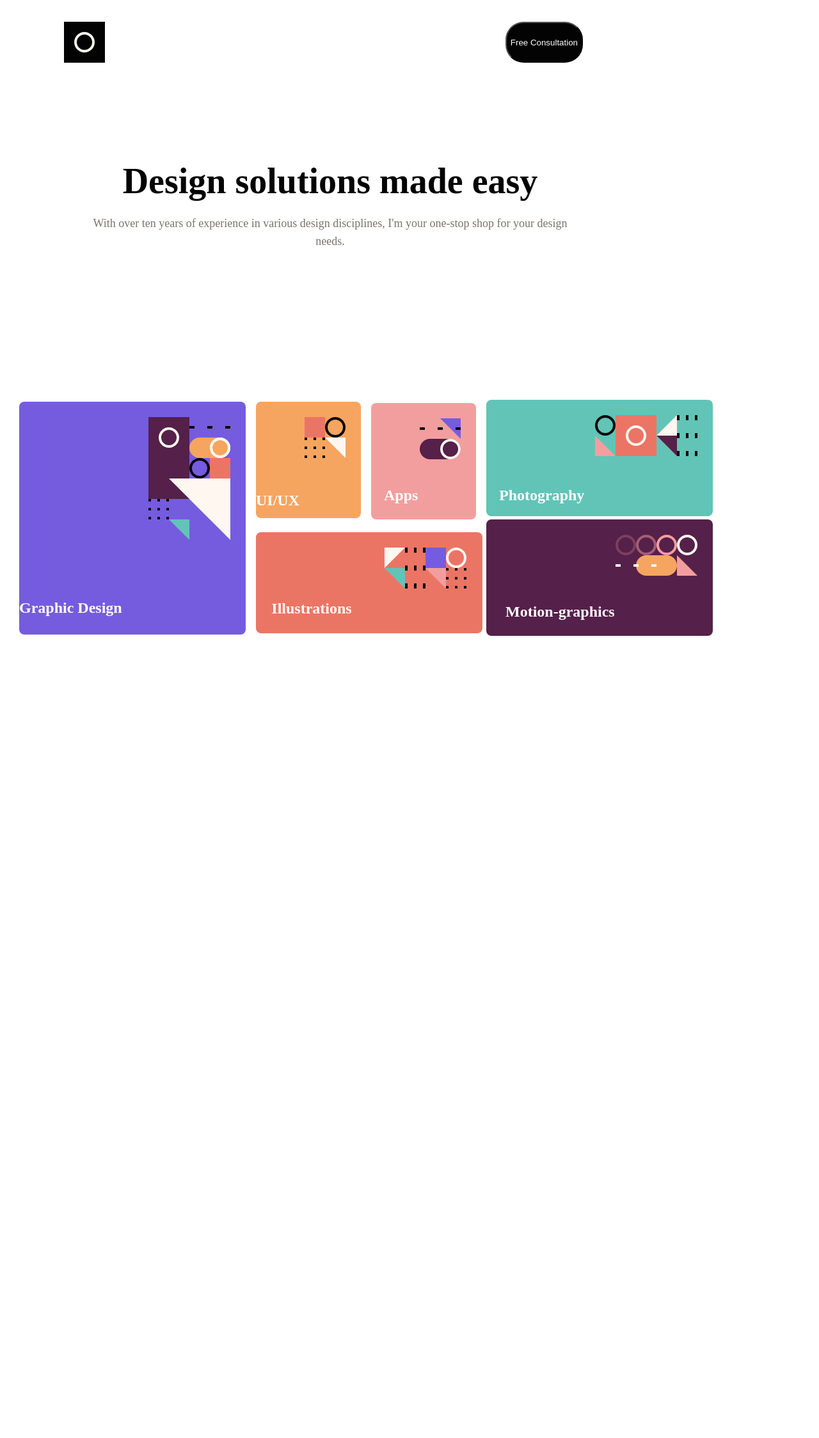
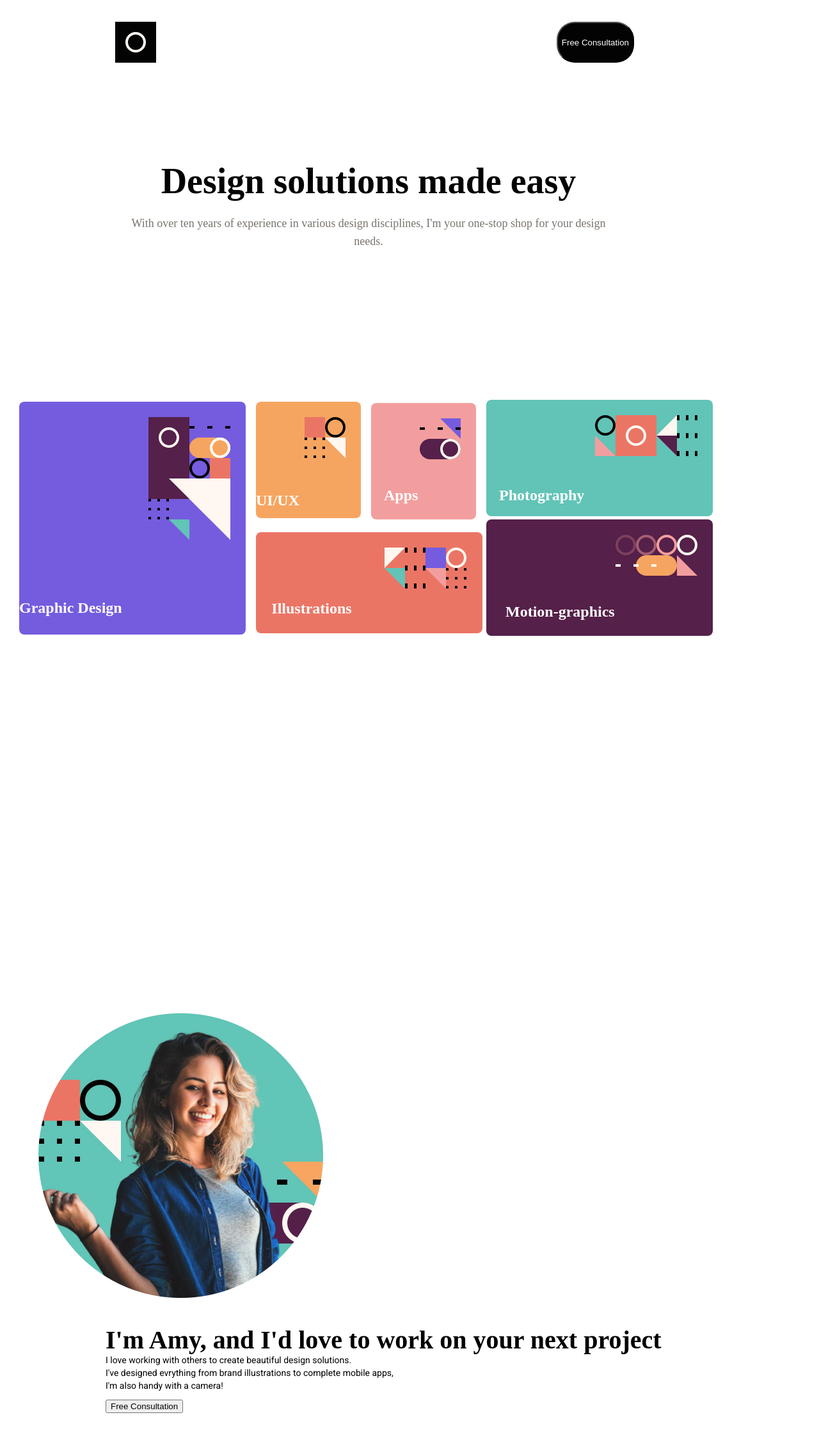
Before and after one commit to Devin-Jackson314/single-page-design-portfolio, an Angular app in the folder LandingPage/: page / in a window 1280 px wide. Shown: the top 2248 px of the page at 64% size. Before the commit the page ends 1484 px from the top, so only its background shows below. Built offline with nearby package versions, Linux system fonts and the light colour scheme.

Commit message:
i guess positioning can be a pain

```diff
--- a/LandingPage/src/app/amy/amy.component.css
+++ b/LandingPage/src/app/amy/amy.component.css
@@ -1,14 +1,50 @@
+
+@media (max-width: 1400px) {
+    img {
+        position: relative;
+        width: 445px;
+        height: 445px;
+        left: 60px;
+        top: 100px;
+    }
+
+    div {
+        position: absolute;
+        width: 1110px;
+        height: 445px;
+        left: 165px;
+        top: 2000px;
+    }
+
+    h2 {
+        position: relative;
+        font-family: 'Plus Jakarta Sans';
+        font-style: normal;
+        font-weight: 700;
+        font-size: 40px;
+        line-height: 50px;
+
+        height: 100px;
+        left: 0%;
+        right: 0%;
+        top: calc(50% - 100px/2 - 103px);
+    }
+}
+
 @media (max-width: 375px){
+
+
  img{
     position: relative;
         width: 300px;
         height: 300px;
-        left: 15px;
-        top: 0px;
+        left: 160px;
+        top: 100px;
 
 }
 
 h2{
+    position: relative;
     font-family: 'Plus Jakarta Sans';
         font-style: normal;
         font-weight: 700;
@@ -16,6 +52,8 @@ h2{
         line-height: 33px;
         text-align: center;
         color: #030303;
+        left: -410px;
+        top: -30px;
 }
 
 button{
@@ -24,12 +62,15 @@ background: #EB7565;
 border-radius: 28px;
 justify-content: center;
 color:#FFF7F0;
-left: 85px;
+left: 40px;
 width: 176px;
 height: 44px;
+top: 100px;
 }
 
 p{
+
+    position: relative;
 font-family: 'Plus Jakarta Sans';
     font-style: normal;
     font-weight: 500;
@@ -37,37 +78,7 @@ font-family: 'Plus Jakarta Sans';
     line-height: 26px;
     text-align: center;
     color: #7A746E;
+    left: -410px;
+        top: -50px;
 }
 }
-
-
-@media (max-width: 1400px){
-    img{
-        position: relative;
-            width: 445px;
-            height: 445px;
-            left: 165px;
-            top: 894px;
-    }
-
-    div{
-        position: absolute;
-            width: 1110px;
-            height: 445px;
-            left: 165px;
-            top: 894px;
-    }
-    h2{
-        position: relative;
-        font-family: 'Plus Jakarta Sans';
-            font-style: normal;
-            font-weight: 700;
-            font-size: 40px;
-            line-height: 50px;
-
-                height: 100px;
-                left: 0%;
-                right: 0%;
-                top: calc(50% - 100px/2 - 103px);
-    }
-}
--- a/LandingPage/src/app/amy/amy.component.html
+++ b/LandingPage/src/app/amy/amy.component.html
@@ -6,7 +6,11 @@
 
 <h2>I'm Amy, and I'd love to work on your next project</h2>
 
-<p>I love working with others to create beautiful design solutions. I've designed evrything from brand illustrations to complete mobile apps, I'm also handy with a camera!</p>
+<p>I love working with others to create beautiful design solutions.
+    <br>
+   I've designed evrything from brand illustrations to complete mobile apps,
+   <br>
+   I'm also handy with a camera!</p>
 
 <button>Free Consultation</button>
 </div>
--- a/LandingPage/src/app/app.component.html
+++ b/LandingPage/src/app/app.component.html
@@ -12,8 +12,8 @@
 <app-illustrations></app-illustrations>
 <app-photography></app-photography>
 <app-motion-graphics></app-motion-graphics>
-<!--<app-amy></app-amy>
- <app-my-work></app-my-work>
+<app-amy></app-amy>
+ <!--<app-my-work></app-my-work>
 <app-book></app-book>
 <br>
  <app-bottomfooter></app-bottomfooter>  -->
--- a/LandingPage/src/app/design-solution/design-solution.component.css
+++ b/LandingPage/src/app/design-solution/design-solution.component.css
@@ -3,7 +3,7 @@
         position: relative;
         width: 752px;
         height: 150px;
-        left: 140px;
+        left: 200px;
         top: 164px;
     }
 
@@ -40,7 +40,7 @@
        position: relative;
         width: 343px;
         height: 210px;
-        left: 320px;
+        left: 350px;
 
 
     }
--- a/LandingPage/src/app/header1-component/header-component.component.css
+++ b/LandingPage/src/app/header1-component/header-component.component.css
@@ -8,7 +8,7 @@
 
         width: 1111px;
         height: 64px;
-        left: 100px;
+        left: 180px;
         top: 34px;
     }
 
@@ -32,7 +32,7 @@ div {
 
     width: 375px;
         height: 48px;
-        left: 0px;
+        left: 30px;
 
 }
 
```
